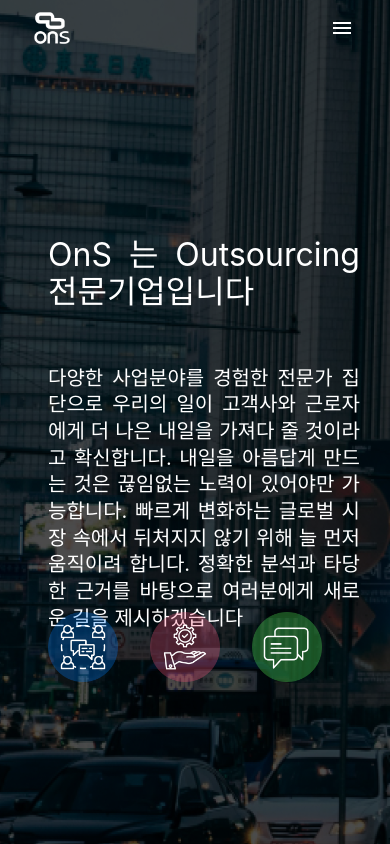
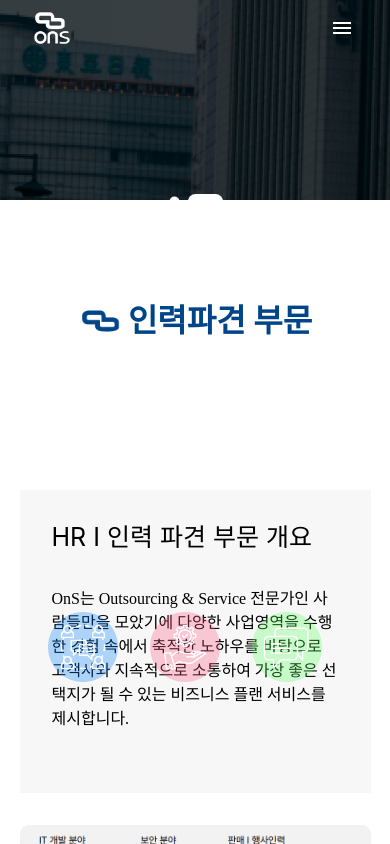
Before and after one commit to 243Studio/ons, a React (Create React App) app: page / in a window 390 px wide. Shown: the top 844 px of the page. Built offline with nearby package versions, Linux system fonts and the light colour scheme.

Commit message:
version2.3

```diff
--- a/src/components/CTA.js
+++ b/src/components/CTA.js
@@ -8,7 +8,7 @@ export default function CTA() {
         <img style={{height:'100%', width:'100%', objectFit:'cover'}} src={handshake}/>
         <Box sx={{position:'absolute', top:'0%', left:'0%', height:'100%', width:'100%', bgcolor: 'rgba(0,0,0,0.8)'}} />
         <Box sx={{display:'flex', justifyContent:'center', alignItems:'center', position:'absolute', top:'0%', left:'0%', height:'100%', width:'100%', flexDirection:'column'}}>
-            <Box sx={{height:'50%', width:'50%', display:'flex', flexDirection:'column', justifyContent:'space-between', alignItems:'center'}}>
+            <Box sx={{height: '40%', width:{xs: '85%', md:'50%'}, display:'flex', flexDirection:'column', justifyContent:'space-between', alignItems:'center'}}>
                 <Typography  color={'white'} variant='h4'>지금 바로 클릭하여 우리에게 연락해 주세요. 함께 최적의 비즈니스 플랜을 구상해 나갈 수 있습니다.</Typography>
                 <Button  sx={{bgcolor:'#00448A'}} size={'large'} variant='contained' href="mailto:zest@onskorea.co">
                     <Typography  color={'white'} variant='h4'>문의하기</Typography>
--- a/src/components/Carousel.js
+++ b/src/components/Carousel.js
@@ -31,7 +31,7 @@ function CustomCarousel({items})
                 margin: '0 3px'       // 3
             }
         }}
-        navButtonsAlwaysInvisible={true} sx={{maxHeight:{sx:200, md:689}, width:'100vw'}} indicators={true} interval={4000}
+        navButtonsAlwaysInvisible={true} sx={{maxHeight:{xs:200, md:689}, width:'100vw'}} indicators={true} interval={4000}
         >
             {
                 items.map( (itemName) => <Item  key={itemName} item={itemName} />)
```
